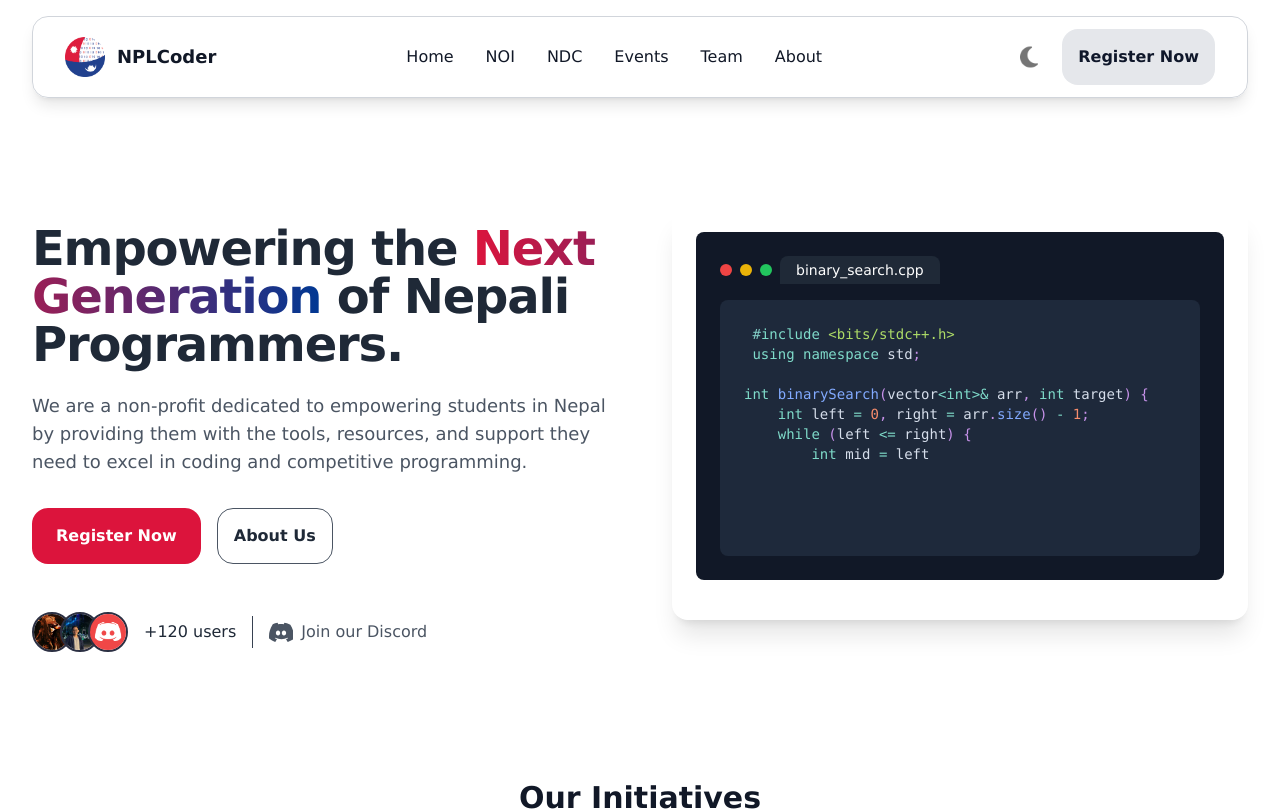
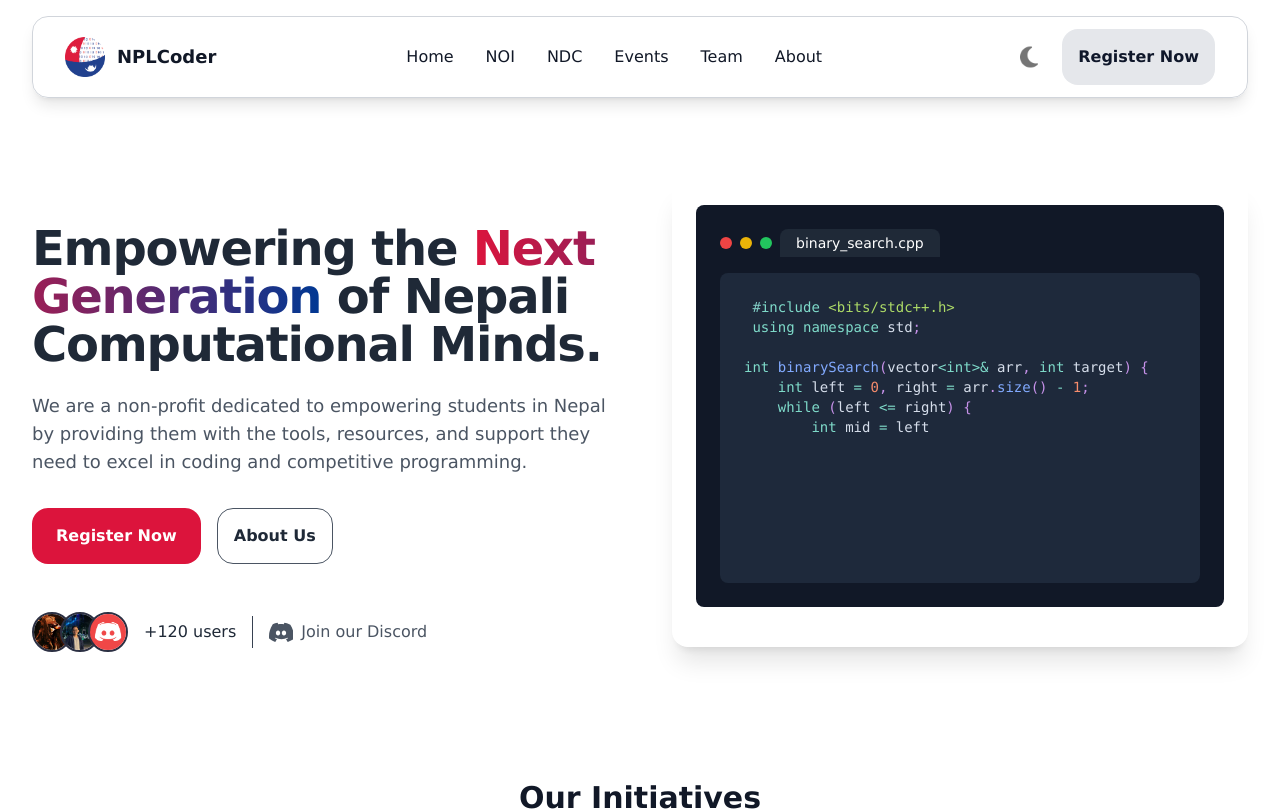
Before and after one commit to npl-coder/nplcoder, a Next.js app: page / in a window 1280 px wide. Shown: the top 811 px of the page. Built offline with nearby package versions, Linux system fonts and the light colour scheme.

Commit message:
static frame and text changes

```diff
--- a/components/Codeblock.jsx
+++ b/components/Codeblock.jsx
@@ -80,7 +80,7 @@ const CodeBlock = () => {
           {codeSnippets[activeTab].filename}
         </div>
       </div>
-      <div className="bg-slate-800 dark:bg-gray-800 p-4 rounded-lg font-mono text-sm text-white min-h-64">
+      <div className="bg-slate-800 dark:bg-gray-800 p-4 rounded-lg font-mono text-sm text-white min-h-[310px]">
         <Highlight theme={themes.nightOwl} code={code} language={activeTab === 1 ? "python" : "cpp"}>
           {({ tokens, getLineProps, getTokenProps }) => (
             <pre className="p-2 rounded-md overflow-x-auto">
--- a/components/Hero.jsx
+++ b/components/Hero.jsx
@@ -18,7 +18,7 @@ const Hero = () => {
               <span className="bg-gradient-to-r from-[#DC143C] to-[#003893] text-transparent bg-clip-text">
               Next Generation
               </span>{' '}
-              of Nepali Programmers.
+              of Nepali Computational Minds.
             </h1>
             <p className="text-gray-600 dark:text-gray-300 text-lg mb-8 max-w-xl">
             We are a non-profit dedicated to empowering students in Nepal by providing them with the tools, resources, and support they need to excel in coding and competitive programming.
```
